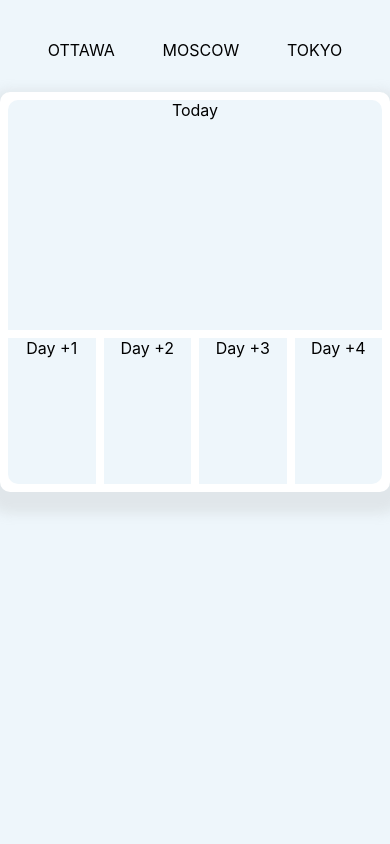
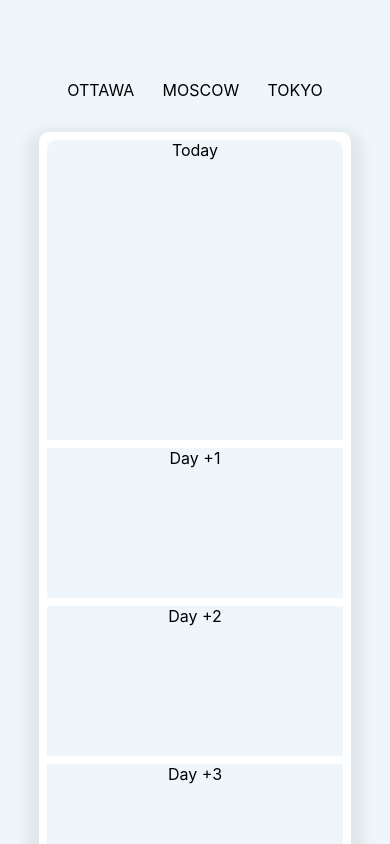
Before and after one commit to simeonst/weather-app, a React (Create React App) app: page / in a window 390 px wide. Shown: the top 844 px of the page. Built offline with nearby package versions, Linux system fonts and the light colour scheme.

Commit message:
Add responsive breakpoint, extract mixin

```diff
--- a/src/components/Forecast/Forecast.scss
+++ b/src/components/Forecast/Forecast.scss
@@ -1,4 +1,5 @@
-@import "../../variables";
+@import "../../styles/variables";
+@import "../../styles/mixins";
 
 $gutter-size: 8px;
 $border-radius: 10px;
@@ -7,7 +8,6 @@
     display: flex;
     flex-direction: column;
     width: 100%;
-    height: 400px;
     background-color: $color-white;
     border: $gutter-size solid $color-white;
     border-radius: $border-radius;
@@ -16,7 +16,7 @@
 }
 
 .current {
-    min-height: 60%;
+    min-height: 300px;
     background-color: $color-bg-blue;
     border-top-left-radius: $border-radius;
     border-top-right-radius: $border-radius;
@@ -26,22 +26,38 @@
 .next-days {
     display: flex;
     width: 100%;
-    height: 100%;
     justify-content: space-evenly;
+
+    @include breakpoint {
+        flex-direction: column;
+    }
 }
 
 .day {
     width: 100%;
-    height: 100%;
+    min-height: 150px;
     margin-right: $gutter-size;
     background-color: $color-bg-blue;
+
+    @include breakpoint {
+        margin-bottom: $gutter-size;
+    }
 }
 
 .day:first-child {
    border-bottom-left-radius: $border-radius;
+
+   @include breakpoint {
+    border-bottom-left-radius: 0;
+   }
 }
 
 .day:last-child {
     margin-right: 0;
     border-bottom-right-radius: $border-radius;
+
+    @include breakpoint {
+        border-bottom-left-radius: $border-radius;
+        margin-bottom: 0;
+    }
 }
--- a/src/components/WeatherWrapper/WeatherWrapper.scss
+++ b/src/components/WeatherWrapper/WeatherWrapper.scss
@@ -1,8 +1,10 @@
 .weather-wrapper {
   display: flex;
   flex-direction: column;
-  margin: 2.5rem auto;
-  max-width: 40rem;
+  width: 80%;
+  max-width: 45rem;
+  margin: auto;
+  padding: 5rem 0;
 }
 
 .locations {
--- a/src/index.scss
+++ b/src/index.scss
@@ -1,4 +1,4 @@
-@import "./_variables";
+@import "./styles/variables";
 
 body {
   margin: 0;
@@ -13,3 +13,8 @@
 * {
   box-sizing: border-box;
 }
+
+.App {
+  display: flex;
+  min-height: 100vh;
+}
--- /dev/null
+++ b/src/styles/_mixins.scss
@@ -0,0 +1,6 @@
+
+@mixin breakpoint {
+    @media (max-width: 700px) {
+        @content;
+    }
+}
```
Also changed, not shown: src/styles/_variables.scss (renamed from src/_variables.scss).
